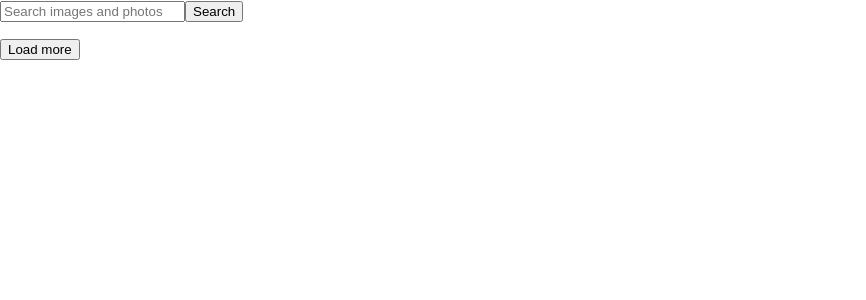
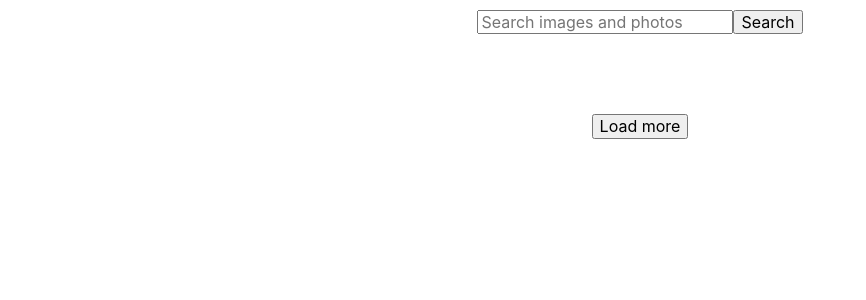
Before and after one commit to Fetivol/react-03-image-finder-REST-API, a React (Create React App) app: page / in a window 1280 px wide. Shown: the top 300 px of the page, without its empty margins (0-866 px from the left). Built offline with nearby package versions, Linux system fonts and the light colour scheme.

Commit message:
global styles

```diff
--- a/src/components/App.jsx
+++ b/src/components/App.jsx
@@ -2,6 +2,8 @@ import { Component } from 'react';
 import { SearchForm } from './SearchForm/SearchForm';
 import { fetchImages } from './api';
 import { Gallery } from './Gallery/Gallery';
+import { GlobalStyle } from './GlobalStyle';
+import { Layout } from './Layout';
 
 export class App extends Component {
   state = {
@@ -55,12 +57,13 @@ export class App extends Component {
   render() {
     // console.log(this.state);
     return (
-      <div>
+      <Layout>
         <SearchForm onSubmit={this.handleSubmit} />
         {this.state.images.length > 0 && <div>Gallery</div>}
         <Gallery images={this.state.images}></Gallery>
         <button onClick={this.handleLoadMore}>Load more</button>
-      </div>
+        <GlobalStyle />
+      </Layout>
     );
   }
 }
--- a/src/components/Gallery/Gallery.js
+++ b/src/components/Gallery/Gallery.js
@@ -1,8 +1,9 @@
+import { ImageList } from './Gallery.styled';
 import { ModalWindow } from './ModalWindow';
 
 export const Gallery = ({ images }) => {
   return (
-    <ul>
+    <ImageList>
       {images.map(image => {
         return (
           <li key={image.id}>
@@ -14,6 +15,6 @@ export const Gallery = ({ images }) => {
           </li>
         );
       })}
-    </ul>
+    </ImageList>
   );
 };
--- a/src/components/Gallery/Gallery.styled.js
+++ b/src/components/Gallery/Gallery.styled.js
@@ -2,5 +2,21 @@ import { styled } from 'styled-components';
 
 export const Image = styled.img`
   width: 200px;
+  height: 150px;
+`;
+export const Overlay = styled.div`
+  width: 200px;
+`;
+export const ModalImage = styled.img`
+  width: 600px;
   height: auto;
 `;
+
+export const ImageList = styled.ul`
+  display: flex;
+  flex-wrap: wrap;
+  gap: 20px;
+`;
+export const ImageElement = styled.li`
+  /* display: inline-block; */
+`;
--- a/src/components/Gallery/ModalWindow.js
+++ b/src/components/Gallery/ModalWindow.js
@@ -1,8 +1,18 @@
 import { Component } from 'react';
 import Modal from 'react-modal';
-import { Image } from './Gallery.styled';
+import { Image, ModalImage } from './Gallery.styled';
 
 Modal.setAppElement('#root');
+const customStyles = {
+  content: {
+    top: '50%',
+    left: '50%',
+    right: 'auto',
+    bottom: 'auto',
+    marginRight: '-50%',
+    transform: 'translate(-50%, -50%)',
+  },
+};
 
 export class ModalWindow extends Component {
   state = {
@@ -31,9 +41,10 @@ export class ModalWindow extends Component {
         <Modal
           isOpen={this.state.modalIsOpen}
           onRequestClose={() => this.closeModal()}
+          style={customStyles}
           contentLabel="Minimal Modal Example"
         >
-          <img src={largeImageURL} alt={tag} />
+          <ModalImage src={largeImageURL} alt={tag} />
           <button onClick={() => this.closeModal()}>Close Modal</button>
         </Modal>
       </div>
--- /dev/null
+++ b/src/components/GlobalStyle.js
@@ -0,0 +1,49 @@
+import { createGlobalStyle } from 'styled-components';
+import 'modern-normalize';
+
+export const GlobalStyle = createGlobalStyle`
+body {
+  margin: 0;
+  font-family: -apple-system, BlinkMacSystemFont, 'Segoe UI', 'Roboto', 'Oxygen',
+    'Ubuntu', 'Cantarell', 'Fira Sans', 'Droid Sans', 'Helvetica Neue',
+    sans-serif;
+  -webkit-font-smoothing: antialiased;
+  -moz-osx-font-smoothing: grayscale;
+}
+
+code {
+  font-family: source-code-pro, Menlo, Monaco, Consolas, 'Courier New',
+    monospace;
+}
+h1,
+h2,
+h3,
+h4,
+h5,
+h6,
+p {
+  margin: 0;
+}
+
+
+ul {
+  margin: 0;
+  padding: 0;
+  list-style: none;
+}
+
+
+a {
+  color: currentColor;
+  text-decoration: none;
+}
+
+button {
+  cursor: pointer;
+}
+
+img {
+  display: block;
+  max-width: 100%;
+  height: auto;
+}`;
--- /dev/null
+++ b/src/components/Layout.js
@@ -0,0 +1,10 @@
+import styled from 'styled-components';
+
+export const Layout = styled.div`
+  display: flex;
+  flex-direction: column;
+  gap: 40px;
+  margin: 0 auto;
+  padding: 10px;
+  align-items: center;
+`;
```
